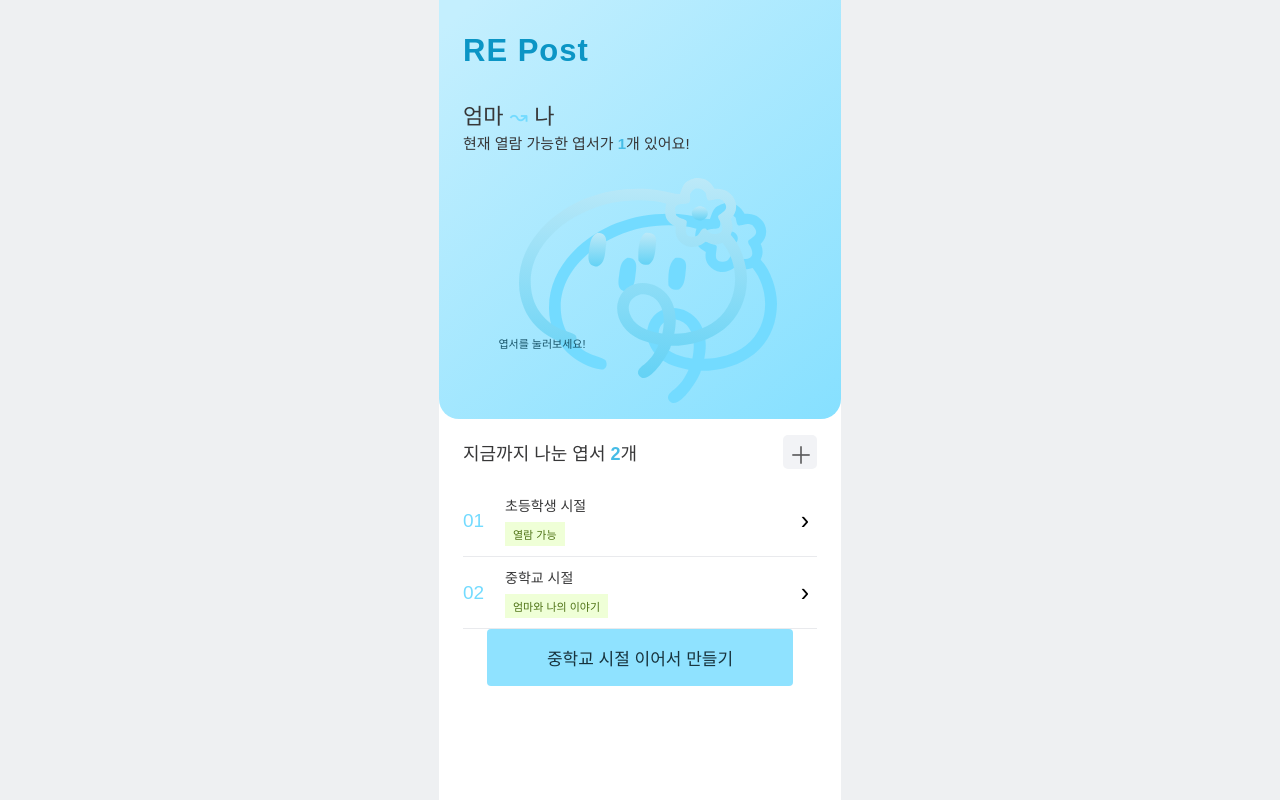
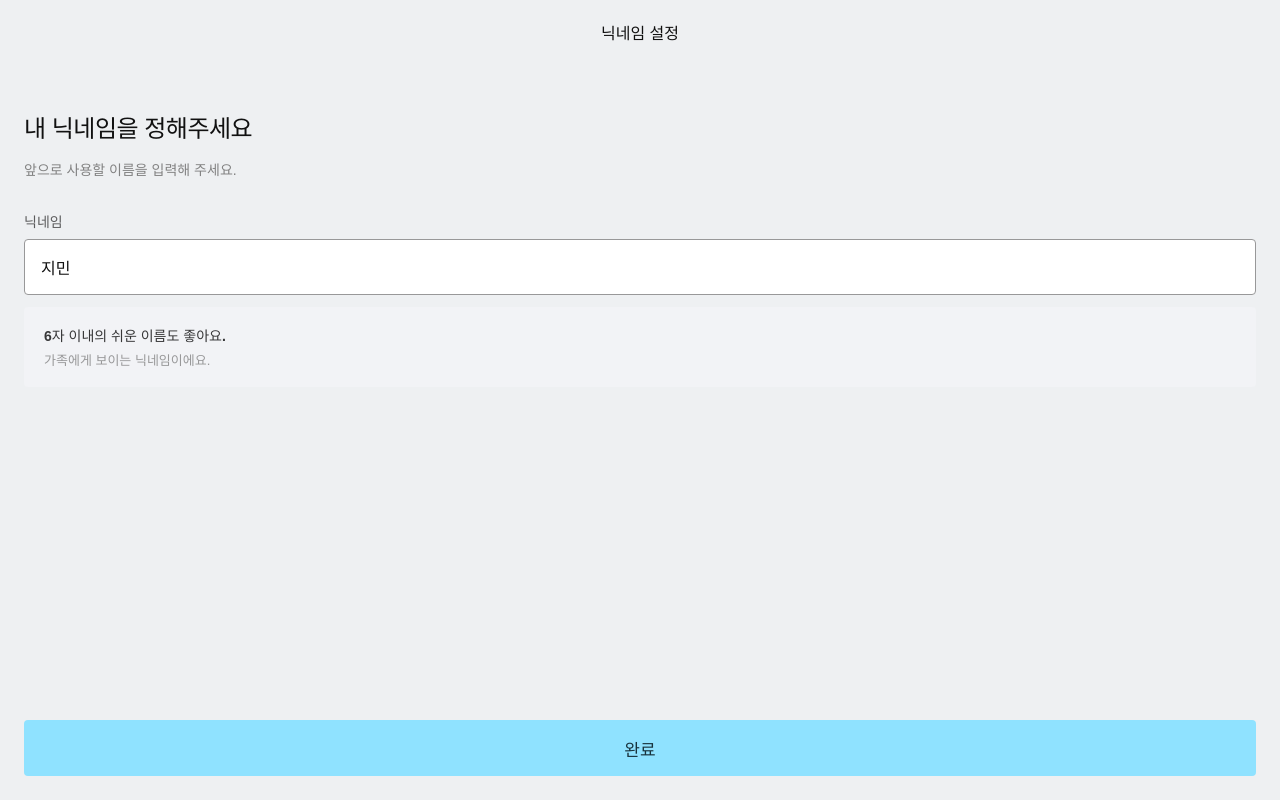
Before and after one commit to 11thNeoHackathon/frontend, a React (Vite) app: page /demo in a window 1280 px wide. Built offline with nearby package versions, Linux system fonts and the light colour scheme; a web font is replaced by a local one.

Commit message:
feat: 최신 엽서 디자인으로 오프라인 촬영 흐름 연결

```diff
--- a/src/features/demo/DemoVideoFlow.tsx
+++ b/src/features/demo/DemoVideoFlow.tsx
@@ -1,98 +1,164 @@
 import { useState } from 'react'
 import './demo-video-flow.css'
-import momArt from '../../assets/hifi/mom.svg'
-import dadArt from '../../assets/hifi/dad.svg'
-import grandmaArt from '../../assets/hifi/grandma.svg'
-import grandpaArt from '../../assets/hifi/grandpa.svg'
-import postcardArt from '../../assets/hifi/postcard-face.svg'
-import copyIcon from '../../assets/hifi/copy.svg'
-import ribbonGreen from '../../assets/hifi/ribbon-green.svg'
-import ribbonPink from '../../assets/hifi/ribbon-pink.svg'
+import mom from '../../assets/hifi/mom.svg'
+import dad from '../../assets/hifi/dad.svg'
+import grandma from '../../assets/hifi/grandma.svg'
+import grandpa from '../../assets/hifi/grandpa.svg'
+import card from '../../assets/hifi/postcard-face.svg'
+import green from '../../assets/hifi/ribbon-green.svg'
+import pink from '../../assets/hifi/ribbon-pink.svg'
+import copy from '../../assets/hifi/copy.svg'
 
-type Step = 'list' | 'chapter' | 'story' | 'home-mission' | 'reflection' | 'home-next' | 'postcards' | 'home-done' | 'relationship' | 'home-invite' | 'invite' | 'arrival'
-const family = [
-  { name: '엄마', art: momArt }, { name: '아빠', art: dadArt },
-  { name: '할머니', art: grandmaArt }, { name: '할아버지', art: grandpaArt },
+const family = [{ name: '엄마', art: mom }, { name: '아빠', art: dad }, { name: '할머니', art: grandma }, { name: '할아버지', art: grandpa }]
+const sample = {
+  period: '중학교 시절', title: '그해 여름, 라디오 앞에서',
+  story: '그해 여름, 나는 라디오 앞에서 숨을 죽였어. 신청곡 첫 소절이 나오자마자 녹음 버튼을 눌렀지. 그 테이프를 아직도 간직하고 있어.',
+  mission: '그때 내가 좋아했던 노래를 한 곡 듣고, 떠오르는 장면을 들려줘.',
+  reply: '이어폰을 빼고 창가에서 들어봤어. 같은 노래를 들으며 서로 다른 여름을 보냈다는 게 신기했어.',
+}
+type Chapter = typeof sample & { open: boolean }
+const first: Chapter = {
+  period: '초등학생 시절', title: '학교 앞 문방구', story: '하굣길마다 문방구 앞에 멈춰 섰어. 동생과 나눠 먹을 별사탕을 고르는 게 제일 즐거웠지.',
+  mission: '집에 돌아오는 길에 작은 간식을 누군가와 나눠봐.', reply: '친구와 사탕 한 봉지를 나누니 집까지 가는 길이 금방이었어.', open: true,
+}
+type Step = 'nickname' | 'home' | 'family' | 'custom' | 'invite' | 'arrival' | 'list' | 'chapter' | 'story' | 'mission' | 'read'
+type Book = { name: string; chapters: Chapter[] }
+const invitation = new URLSearchParams(window.location.search).get('invite')?.trim().slice(0, 30)
+const initialBooks: Book[] = [
+  { name: '엄마', chapters: [first, { ...sample, open: false }] },
+  { name: '아빠', chapters: [{ ...first, open: false, mission: '오늘 하루 작은 간식 하나를 친구와 나눠봐.' }] },
+  { name: '언니', chapters: [first] },
 ]
 
 export function DemoVideoFlow() {
-  const [step, updateStep] = useState<Step>('list')
-  const setStep = (next: Step) => { updateStep(next); window.scrollTo({ top: 0, behavior: 'instant' }) }
-  const [title, setTitle] = useState('')
-  const [story, setStory] = useState('')
-  const [mission, setMission] = useState('')
-  const [reflection, setReflection] = useState('')
-  const [relationship, setRelationship] = useState('')
-  const [flipped, setFlipped] = useState<Record<string, boolean>>({})
-  const [copied, setCopied] = useState(false)
-  const inviteUrl = `${window.location.origin}/demo?invite=mom`
+  const [step, setStep] = useState<Step>(invitation ? 'arrival' : 'nickname')
+  const [history, setHistory] = useState<Step[]>([])
+  const [nickname, setNickname] = useState('지민')
+  const [books, setBooks] = useState<Book[]>(initialBooks)
+  const [relative, setRelative] = useState(invitation || '엄마')
+  const [chosen, setChosen] = useState('')
+  const [custom, setCustom] = useState('')
+  const [index, setIndex] = useState(0)
+  const [draft, setDraft] = useState({ ...sample })
+  const [reply, setReply] = useState(sample.reply)
+  const [reverse, setReverse] = useState([false, false])
+  const [copyMessage, setCopyMessage] = useState('')
+  const book = books.find(item => item.name === relative)
+  const chapters = book?.chapters ?? []
+  const chapter = chapters[index]
+  const inviteUrl = new URL('/demo', window.location.origin)
+  inviteUrl.searchParams.set('invite', chosen || relative)
 
-  const back = () => {
-    const previous: Record<Step, Step> = { list: 'list', chapter: 'list', story: 'chapter', 'home-mission': 'story', reflection: 'home-mission', 'home-next': 'reflection', postcards: 'home-next', 'home-done': 'postcards', relationship: 'home-done', 'home-invite': 'relationship', invite: 'home-invite', arrival: 'invite' }
-    setStep(previous[step])
+  function show(next: Step) {
+    setStep(next)
+    window.scrollTo({ top: 0, behavior: 'instant' })
   }
-  const header = (label: string, canBack = true) => <header className="demo-nav"><button aria-label="뒤로" disabled={!canBack} onClick={back}>‹</button><span>{label}</span><span className="nav-spacer" /></header>
-  const footer = (label: string, onClick: () => void, disabled = false) => <button className="demo-primary" disabled={disabled} onClick={onClick}>{label}</button>
+  function go(next: Step) {
+    setHistory(previous => [...previous, step])
+    show(next)
+  }
+  function land(next: Step) {
+    setHistory([])
+    show(next)
+  }
+  function back() {
+    const previous = history.at(-1)
+    setHistory(history.slice(0, -1))
+    show(previous ?? 'home')
+  }
+  function visit(name: string, position: number, next: Step) {
+    setRelative(name)
+    setIndex(position)
+    setReverse([false, false])
+    setReply(sample.reply)
+    go(next)
+  }
+  function updateChapters(change: (items: Chapter[]) => Chapter[]) {
+    setBooks(items => items.map(item => item.name === relative ? { ...item, chapters: change(item.chapters) } : item))
+  }
+  function publish() {
+    updateChapters(items => [...items, { ...draft, open: false, reply: '' }])
+    setIndex(chapters.length)
+    land('list')
+  }
+  function accept() {
+    const name = chosen || relative
+    setRelative(name)
+    setBooks(items => items.some(item => item.name === name) ? items : [...items, { name, chapters: [] }])
+    land('home')
+  }
+  async function copyLink() {
+    try {
+      await navigator.clipboard.writeText(inviteUrl.href)
+      setCopyMessage('복사가 완료되었어요.')
+    } catch {
+      setCopyMessage('아래 링크를 길게 눌러 복사해 주세요.')
+    }
+  }
+  const header = (label: string) => <header className="demo-nav"><button type="button" onClick={back} aria-label="뒤로">‹</button><span>{label}</span></header>
+  const action = (label: string, run: () => void, disabled = false) => <button type="button" className="demo-primary" disabled={disabled} onClick={run}>{label}</button>
+  const tasks = books.flatMap(item => item.chapters.flatMap((c, i) => c.open ? [] : [{ name: item.name, chapter: c, index: i }]))
+  const cards = chapter && [
+    { who: relative, text: chapter.story, feedback: chapter.reply, icon: green },
+    { who: '나', text: '내 플레이리스트엔 등굣길에 친구와 이어폰 한 쪽씩 나눠 듣던 노래가 있어. 첫 소절만 들어도 그 골목이 생각나.', feedback: '네가 걷던 길을 따라 그 노래를 들으니, 너의 하루를 조금 알 것 같았어.', icon: pink },
+  ]
 
   return <main className={`demo-shell demo-step-${step}`} lang="ko">
+    {step === 'nickname' && <>
+      <header className="demo-nav"><span /><span>닉네임 설정</span></header>
+      <section className="demo-form"><h1>내 닉네임을 정해주세요</h1><p className="form-subtitle">앞으로 사용할 이름을 입력해 주세요.</p>
+        <label htmlFor="nickname">닉네임</label><input id="nickname" maxLength={50} value={nickname} onChange={e => setNickname(e.target.value)} />
+        <aside><strong>6자 이내의 쉬운 이름도 좋아요.</strong><span>가족에게 보이는 닉네임이에요.</span></aside>
+      </section>{action('완료', () => land('home'), !nickname.trim())}
+    </>}
+    {step === 'home' && <>
+      <section className="demo-home-hero"><div className="demo-brand">RE:Post</div><h1>오늘은 어떤 시절로 떠나볼까요?</h1>
+        <p>총 {tasks.length}건의 미션이 남아있습니다.</p>
+        {tasks.map(task => <button key={task.name + task.index} className="mission-tile" onClick={() => visit(task.name, task.index, 'mission')}>
+          <span>{task.name}의 미션</span><small>{task.chapter.period}</small><strong>{task.chapter.mission}</strong><b>›</b></button>)}
+      </section>
+      <section className="demo-bookshelf"><h2>내 엽서함</h2><div className="books-grid-demo">
+        {books.map(item => <button className="book-demo" key={item.name} onClick={() => visit(item.name, 0, 'list')}><div className="paper-stack-demo" /><strong>{item.name} <i>↝</i> 나</strong></button>)}
+        <button className="add-demo" aria-label="가족 초대" onClick={() => { setChosen(''); setCopyMessage(''); go('family') }}>＋</button>
+      </div></section>
+    </>}
+    {step === 'family' && <>{header('새 엽서 만들기')}<section className="demo-form relationship-form"><h1>초대할 가족이<br />나의 누구인지 알려주세요.</h1><p className="form-subtitle">서로의 청춘을 엽서로 주고받아요.</p>
+      <div className="relationship-grid"><button className={chosen && chosen === custom.trim() ? 'selected' : ''} onClick={() => go('custom')} aria-label="관계 직접 입력"><div>＋</div><span>{custom || '직접 입력'}</span></button>
+        {family.map(person => <button key={person.name} aria-pressed={chosen === person.name} className={chosen === person.name ? 'selected' : ''} onClick={() => setChosen(person.name)}><div><img src={person.art} alt="" /></div><span>{person.name}</span></button>)}
+      </div></section>{action('초대 링크 만들기', () => go('invite'), !chosen)}</>}
+    {step === 'custom' && <>{header('새 엽서 만들기')}<section className="demo-form"><h1>초대할 가족의 관계를 적어주세요.</h1><label htmlFor="relation">관계</label><input id="relation" value={custom} maxLength={30} onChange={e => setCustom(e.target.value)} placeholder="예시: 이모, 삼촌, 고모" /></section>
+      {action('선택 완료', () => { setChosen(custom.trim()); back() }, !custom.trim())}</>}
+    {step === 'invite' && <>{header('새 엽서 만들기')}<section className="demo-form invite-form"><h1>{chosen} 초대장</h1><p>링크를 보내면 가족이 수락할 수 있어요.</p>
+      <button className="invite-url" onClick={copyLink}><span>초대 링크</span><strong>{inviteUrl.href}</strong><img src={copy} alt="복사" /></button>
+      {copyMessage && <div role="status">{copyMessage} <a href={inviteUrl.href}>초대장 열기</a></div>}
+      <div className="instructions"><strong>이렇게 진행돼요</strong><p>① 가족에게 링크를 보내요.</p><p>② 초대장을 열고 수락해요.</p><p>③ 엽서함에서 서로의 추억을 교환해요.</p></div></section>
+      {action('상대 화면 보기', () => go('arrival'))}</>}
+    {step === 'arrival' && <>{header('초대장 도착')}<section className="arrival-content"><img src={card} alt="" /><h1>새로운 교환엽서 초대장이<br />도착했어요</h1>
+      <p>{chosen || relative}에게 보낸 초대장이에요.</p><div className="instructions"><strong>이렇게 진행돼요</strong><p>① 궁금한 시절을 챕터로 만들어요.</p><p>② 각자 그 시절의 이야기를 써요.</p><p>③ 서로에게 미션을 보내고 해봐요.</p></div></section>
+      {action('수락하고 시작하기', accept)}<button className="later-button" onClick={() => land('home')}>다음에 할게요</button></>}
     {step === 'list' && <>
-      <section className="demo-list-hero"><div className="demo-brand">RE Post</div><h1>엄마 <span>↝</span> 나</h1><p>현재 열람 가능한 엽서가 <b>1</b>개 있어요!</p><div className="hero-postcard"><img src={postcardArt} alt=""/><small>엽서를 눌러보세요!</small></div></section>
-      <section className="demo-list-body"><div className="section-heading"><h2>지금까지 나눈 엽서 <b>2</b>개</h2><button aria-label="챕터 추가" onClick={() => setStep('chapter')}>＋</button></div>
-        <div className="chapter-row"><span>01</span><div><strong>초등학생 시절</strong><small>열람 가능</small></div><button aria-label="초등학생 시절 열기" onClick={() => setStep('postcards')}>›</button></div>
-        <div className="chapter-row"><span>02</span><div><strong>중학교 시절</strong><small className="green-tag">엄마와 나의 이야기</small></div><button aria-label="중학교 시절 열기" onClick={() => setStep('chapter')}>›</button></div>
-        {footer('중학교 시절 이어서 만들기', () => setStep('chapter'))}
-      </section>
-    </>}
-
-    {step === 'chapter' && <>
-      {header('챕터 만들기')}
-      <section className="demo-form"><p className="chapter-kicker">chapter. 04</p><h1>어떤 시절이 궁금한가요?</h1><label htmlFor="demo-title">챕터 이름</label><input id="demo-title" value={title} onChange={e => setTitle(e.target.value)} placeholder="" /><aside><strong>엄마와 내 화면에 모두 표시돼요.</strong><span>둘 다 이야기를 쓰고, 서로에게 미션을 보내요.</span></aside><div className="chapter-watermark"><img src={postcardArt} alt="" /></div></section>
-      {footer('챕터 만들기', () => setStep('story'), !title.trim())}
-    </>}
-
-    {step === 'story' && <>
-      {header('추억과 미션 건네기')}
-      <section className="demo-form"><p className="chapter-kicker">chapter. 04</p><h1>{title || '중학교 시절 이야기'}</h1><label htmlFor="story-title">제목</label><input id="story-title" value={story.split('\n')[0] || ''} onChange={e => setStory(`${e.target.value}${story.includes('\n') ? story.slice(story.indexOf('\n')) : ''}`)} placeholder="" /><label htmlFor="story-body">나의 추억을 적어주세요</label><textarea wrap="soft" spellCheck={false} id="story-body" value={story.includes('\n') ? story.slice(story.indexOf('\n') + 1) : ''} onChange={e => setStory(`${story.split('\n')[0] || ''}\n${e.target.value}`)} placeholder="" /><label htmlFor="mission-body">상대에게 보낼 미션</label><textarea wrap="soft" spellCheck={false} className="mission-input" id="mission-body" value={mission} onChange={e => setMission(e.target.value)} placeholder="" /></section>
-      {footer('완료', () => setStep('home-mission'))}
-    </>}
-
-    {(step === 'home-mission' || step === 'home-next' || step === 'home-done' || step === 'home-invite') && <>
-      <section className="demo-home-hero"><div className="demo-brand">RE Post</div><h1>오늘은 어떤 시절로 떠나볼까요?</h1><p>총 {step === 'home-mission' || step === 'home-next' ? 1 : 0}건의 미션이 남아있습니다.</p>
-        {step === 'home-mission' || step === 'home-next' ? <button className="mission-tile" onClick={() => setStep('reflection')}><span>엄마 ↝ 나</span><small>chapter. 04&nbsp; {title || '중학교 시절'}</small><strong>{mission || '이 노래 끝까지 듣고 한 줄 후기'}</strong><b>›</b></button> : <div className="empty-mission">지금은 기다리는 미션이 없어요.</div>}
-        {step === 'home-next' && <div className="chapter-carousel"><button disabled aria-label="이전 챕터">‹</button><span>{title || '중학교 시절'}</span><button aria-label="다음 챕터" onClick={() => setStep('postcards')}>›</button></div>}
-      </section>
-      <section className="demo-bookshelf"><h2>내 엽서함</h2><div className="books-grid-demo">{['엄마','아빠','언니'].map((name, index) => <button className="book-demo" key={name} onClick={() => setStep('postcards')}><div className="paper-stack-demo" style={{ background: index === 1 ? '#fea9fe' : '#caf984' }} /><strong>{name} <i>↝</i> 나</strong></button>)}{step === 'home-done' && <button className="add-demo" onClick={() => setStep('relationship')}>＋</button>}</div>{step === 'home-invite' && <button className="home-invite-button" onClick={() => setStep('invite')}>초대 링크 만들기</button>}</section>
-    </>}
-
-    {step === 'reflection' && <>
-      {header('챕터 미션')}
-      <section className="demo-form"><p className="chapter-kicker">chapter. 04</p><h1>{title || '중학교 시절 이야기'}</h1><p className="form-subtitle">엄마와 내가 모두 미션을 하면 중학교 시절 챕터가 열려요.</p><div className="demo-mission-prompt"><div className="demo-mission-heading"><img src={ribbonGreen} alt=""/><span>엄마의 미션</span></div><p>{mission || '이 노래 들어보고 감상 남겨줘'}</p></div><label htmlFor="reflection">나의 후기를 적어주세요.</label><textarea wrap="soft" spellCheck={false} id="reflection" value={reflection} onChange={e => setReflection(e.target.value)} placeholder="" /></section>
-      {footer('후기 남기기', () => setStep('home-next'))}
-    </>}
-
-    {step === 'postcards' && <>
-      {header('중학교 시절 이야기')}
-      <section className="flipped-postcards">{['엄마의 중학교 시절', '나의 중학교 시절'].map((label, index) => <button className={`flip-card ${index ? 'pink-card' : ''} ${flipped[label] ? 'is-flipped' : ''}`} key={label} onClick={() => setFlipped(v => ({ ...v, [label]: !v[label] }))} aria-pressed={Boolean(flipped[label])}>
-        <span><img src={index ? ribbonPink : ribbonGreen} alt=""/>{flipped[label] ? label : label}</span><p>{flipped[label] ? (index ? story.split('\n')[1] : reflection) : '눌러서 후기를 확인해보세요.'}</p><div className="lined-paper" /></button>)}</section>
-      {footer('홈으로 돌아가기', () => setStep('home-done'))}
-    </>}
-
-    {step === 'relationship' && <>
-      {header('새 엽서 만들기')}
-      <section className="demo-form relationship-form"><h1>초대할 가족이<br/>나의 누구인지 알려주세요.</h1><p className="form-subtitle">서로의 청춘을 엽서로 주고받아요</p><div className="relationship-grid">{family.map(member => <button key={member.name} className={relationship === member.name ? 'selected' : ''} onClick={() => setRelationship(member.name)}><div><img src={member.art} alt=""/></div><span>{member.name}</span></button>)}</div></section>
-      {footer('선택 완료', () => setStep('home-invite'), relationship !== '엄마')}
-    </>}
-
-    {step === 'invite' && <>
-      {header('새 엽서 만들기')}
-      <section className="demo-form invite-form"><h1>엄마를 초대해요</h1><p className="form-subtitle">엄마가 수락하면 엽서함이 열려요</p><button className="invite-url" onClick={async () => { try { await navigator.clipboard.writeText(inviteUrl) } catch { const field = document.createElement('textarea'); field.value = inviteUrl; field.style.position = 'fixed'; field.style.opacity = '0'; document.body.append(field); field.select(); document.execCommand('copy'); field.remove() } setCopied(true) }}><span>초대 링크</span><strong>{inviteUrl}</strong><img src={copyIcon} alt="복사"/></button><div className="instructions"><strong>이렇게 진행돼요</strong><p>① 링크를 엄마에게 보내요</p><p>② 엄마가 링크를 열고 수락해요</p><p>③ 엽서가 엽서함에 꽂히고 챕터를 만들 수 있어요</p></div>{copied && <div className="copy-toast" role="status">링크를 복사했어요.</div>}</section>
-      {footer('상대 화면 보기', () => setStep('arrival'))}
-    </>}
-
-    {step === 'arrival' && <>
-      {header('초대장 도착')}
-      <section className="arrival-content"><div className="arrival-logo">RE</div><h1>새로운 교환엽서 초대장이<br/>도착했어요</h1><p>서로의 어린 시절과 청춘을 이야기로 나누는 교환엽서예요.</p><div className="instructions"><strong>이렇게 진행돼요</strong><p>① 궁금한 시절을 챕터로 만들어요</p><p>② 각자 그 시절의 이야기를 써요</p><p>③ 서로에게 미션을 보내고 해봐요</p></div></section>
-      {footer('수락하고 시작하기', () => setStep('home-done'))}<button className="later-button" onClick={() => setStep('home-done')}>다음에 할게요</button>
-    </>}
+      <section className="demo-list-hero"><button aria-label="홈으로" className="demo-back" onClick={() => land('home')}>‹</button><h1>{relative} <span>↝</span> 나</h1>
+        <p>현재 열람 가능한 엽서가 <b>{chapters.filter(c => c.open).length}</b>개 있어요!</p>
+        <button className="hero-postcard" aria-label="최근 엽서 열기" disabled={!chapters.length} onClick={() => visit(relative, chapters.length - 1, chapters.at(-1)?.open ? 'read' : 'mission')}><img src={card} alt="" /></button>
+      </section><section className="demo-list-body"><div className="section-heading"><h2>지금까지 나눈 엽서 <b>{chapters.length}</b>개</h2><button aria-label="챕터 추가" onClick={() => { setDraft({ ...sample }); go('chapter') }}>＋</button></div>
+      {chapters.map((c, i) => <button className="demo-chapter-item" key={i} onClick={() => visit(relative, i, c.open ? 'read' : 'mission')}><span>{String(i + 1).padStart(2, '0')}</span><strong>{c.period}<small>{c.open ? '열람 가능' : '미션 하기'}</small></strong><b>›</b></button>)}</section></>}
+    {step === 'chapter' && <>{header('챕터 만들기')}<section className="demo-form"><p className="chapter-kicker">chapter. {String(chapters.length + 1).padStart(2, '0')}</p><h1>어떤 시절이 궁금한가요?</h1><label htmlFor="period">챕터 이름</label><input id="period" value={draft.period} onChange={e => setDraft({ ...draft, period: e.target.value })} />
+      <aside><strong>{relative}와 내 화면에 모두 표시돼요.</strong><span>각자 이야기를 쓰고 미션을 교환해요.</span></aside><div className="chapter-watermark"><img src={card} alt="" /></div></section>
+      {action('챕터 만들기', () => go('story'), !draft.period.trim())}</>}
+    {step === 'story' && <>{header('추억과 미션 건네기')}<section className="demo-form"><p className="chapter-kicker">{relative}의 엽서</p><h1>{draft.period} 이야기</h1>
+      <label htmlFor="story-title">제목</label><input id="story-title" value={draft.title} onChange={e => setDraft({ ...draft, title: e.target.value })} />
+      <label htmlFor="story-body">나의 추억을 적어주세요</label><textarea id="story-body" value={draft.story} onChange={e => setDraft({ ...draft, story: e.target.value })} />
+      <label htmlFor="mission">상대에게 보낼 미션</label><textarea id="mission" className="mission-input" value={draft.mission} onChange={e => setDraft({ ...draft, mission: e.target.value })} /></section>
+      {action('완료', publish, !draft.title.trim() || !draft.story.trim() || !draft.mission.trim())}</>}
+    {step === 'mission' && chapter && <>{header('챕터 미션')}<section className="demo-form"><p className="chapter-kicker">{nickname || '나'}의 엽서함</p><h1>{chapter.period} 이야기</h1>
+      <p className="form-subtitle">서로의 미션을 하면 챕터가 열려요.</p><div className="demo-mission-prompt"><div className="demo-mission-heading"><img src={green} alt="" /><span>{relative}의 미션</span></div><p>{chapter.mission}</p></div>
+      <label htmlFor="review">나의 후기를 적어주세요.</label><textarea id="review" value={reply} onChange={e => setReply(e.target.value)} /></section>
+      {action('후기 남기기', () => { updateChapters(items => items.map((c, i) => i === index ? { ...c, open: true, reply: reply.trim() } : c)); land('list') }, !reply.trim())}</>}
+    {step === 'read' && chapter && cards && <>{header('엽서 읽기')}<section className="flipped-postcards"><h1>{chapter.period} 이야기</h1>
+      {cards.map((item, i) => <button className={`flip-card ${i ? 'pink-card' : ''} ${reverse[i] ? 'is-flipped' : ''}`} key={item.who + i} aria-pressed={reverse[i]}
+        onClick={() => setReverse(flags => flags.map((flag, j) => j === i ? !flag : flag))}><span><img src={item.icon} alt="" />{reverse[i] ? (i ? relative : '나') + '의 미션 후기' : item.who + '의 ' + chapter.period}</span>
+        {!reverse[i] && !i && <strong>{chapter.title}</strong>}<p>{reverse[i] ? item.feedback : item.text}</p></button>)}
+      <div className="demo-pager"><button aria-label="이야기 보기" onClick={() => setReverse([false, false])}>‹</button><button aria-label="후기 보기" onClick={() => setReverse([true, true])}>›</button></div></section>
+      {action('엽서함으로', () => land('list'))}</>}
   </main>
 }
```
Also changed, not shown: src/features/demo/demo-video-flow.css (+23 -0 lines), 1 other file (tests, documents, lock files or other folders).
